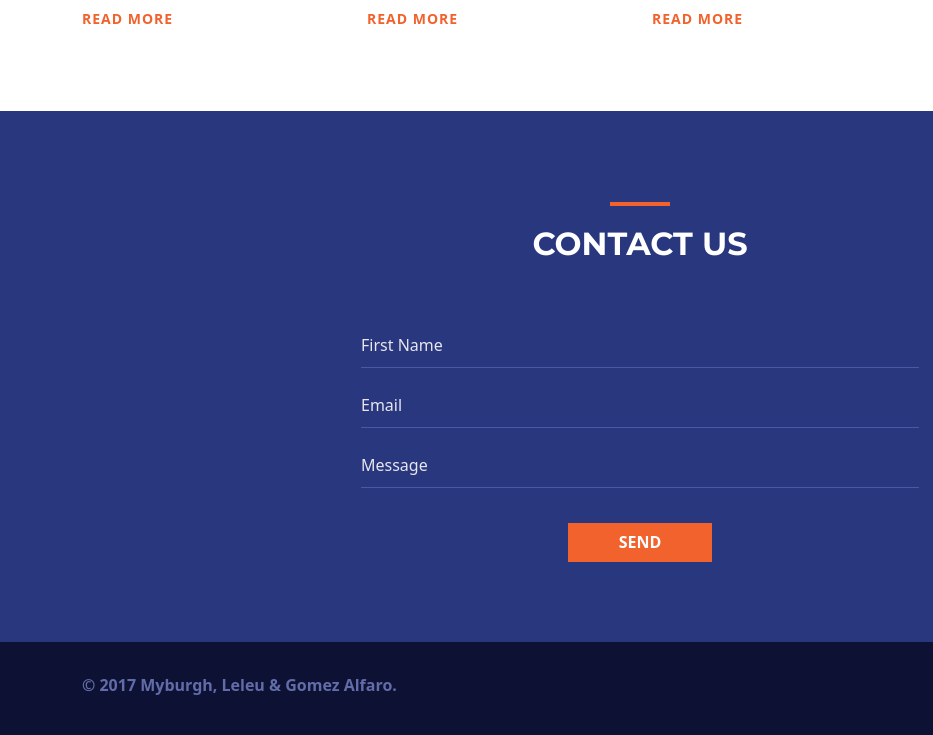
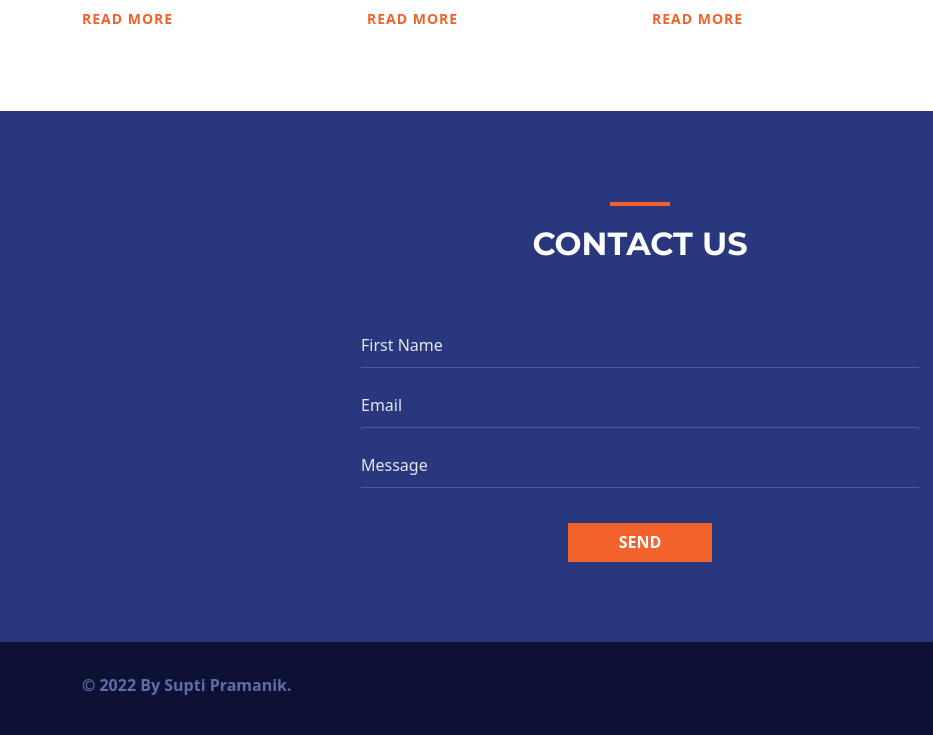
Before and after one commit to Supti005/lawyer-responsive, a plain HTML site: page index.html in a window 1280 px wide. Shown: the part 3278-4013 px from the top of the page, 0-933 px from the left. Drawn offline with nearby package versions, Linux system fonts and the light colour scheme.

Commit message:
Update index.html

```diff
--- a/index.html
+++ b/index.html
@@ -261,7 +261,7 @@
         <div class="container">
           <div class="row">
             <div class="col-lg-6">
-              <p>© 2017 Myburgh, Leleu & Gomez Alfaro.</p>
+              <p>© 2022 by Supti Pramanik.</p>
             </div>
             <div class="col-lg-6">
               <div class="icons">
```
